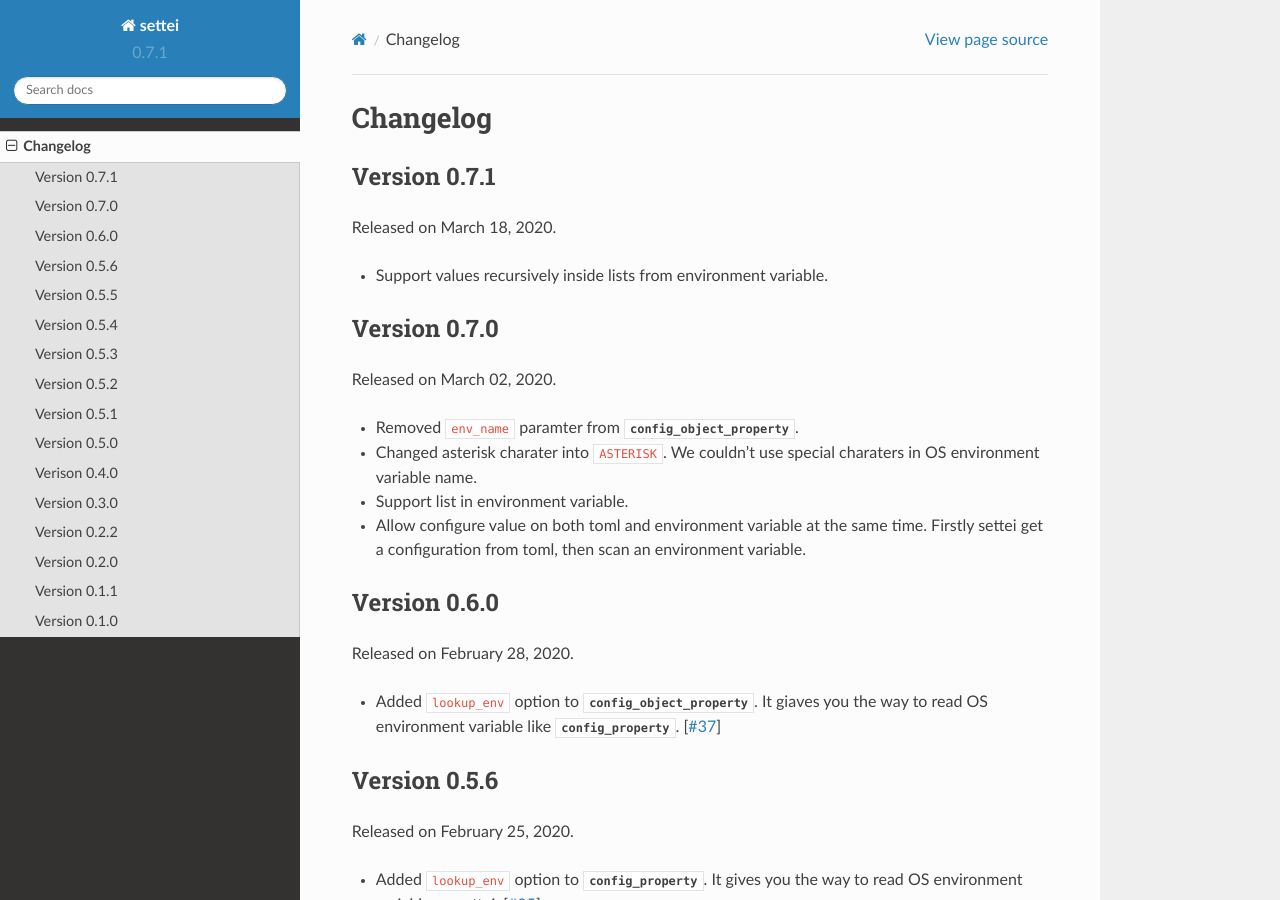
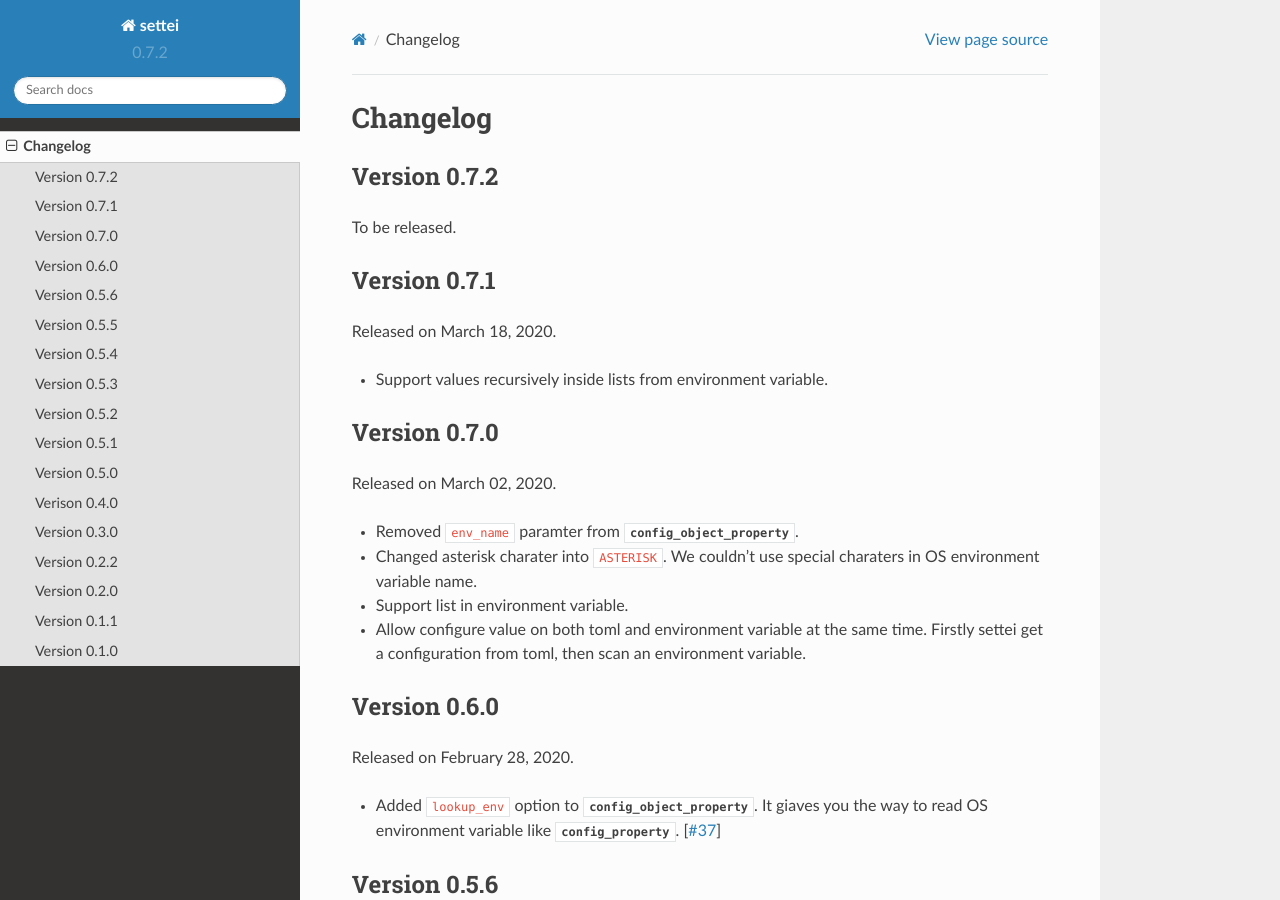
Before and after one commit to spoqa/settei, a Sphinx documentation site: the page built from docs/changes.rst, in a window 1280 px wide and 900 px high. Built offline with Sphinx 7.4.7 and the Read the Docs theme 2.0.0, drawn with Linux system fonts in a browser that asks for light colours.

Commit message:
Bump 0.7.2

```diff
--- a/docs/changes.rst
+++ b/docs/changes.rst
@@ -1,5 +1,10 @@
 Changelog
 =========
+
+Version 0.7.2
+-------------
+
+To be released.
 
 Version 0.7.1
 -------------
--- a/settei/version.py
+++ b/settei/version.py
@@ -7,7 +7,7 @@
 
 #: (:class:`typing.Tuple`\ [:class:`int`, :class:`int`, :class:`int`])
 #: The triple of version numbers e.g. ``(1, 2, 3)``.
-VERSION_INFO = (0, 7, 1)
+VERSION_INFO = (0, 7, 2)
 
 #: (:class:`str`) The version string e.g. ``'1.2.3'``.
 VERSION = '{}.{}.{}'.format(*VERSION_INFO)
```
